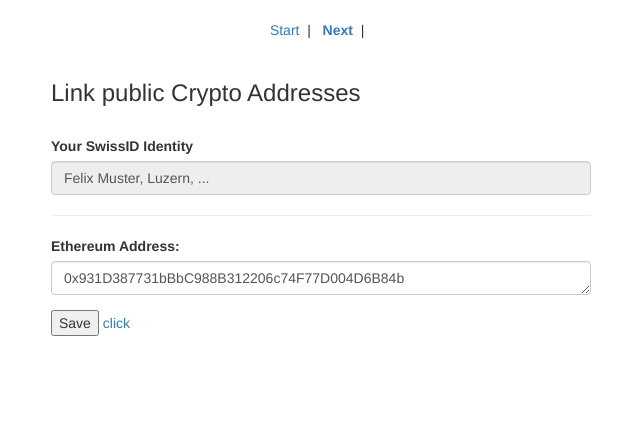
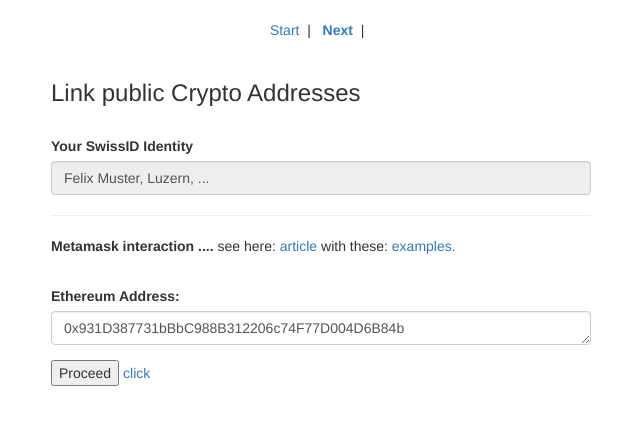
Before and after one commit to TopSoftwareGuru/cbproxy, a plain HTML site: page prototype2019/crypto1.html in a window 1280 px wide. Shown: the whole page, without its empty margins (34-674 px from the left). Drawn offline with nearby package versions, Linux system fonts and the light colour scheme.

Commit message:
slightly modified

```diff
--- a/prototype2019/crypto1.html
+++ b/prototype2019/crypto1.html
@@ -36,14 +36,15 @@
     </div>
 
 <hr>
-
+<p><strong>Metamask interaction ....</strong> see here: <a href="https://medium.com/metamask/the-new-secure-way-to-sign-data-in-your-browser-6af9dd2a1527">article</a> with these: <a href="https://danfinlay.github.io/js-eth-personal-sign-examples/">examples.</a></p>
+<br >
  <div class="form-group">
   <label for="comment">Ethereum Address:</label>
   <textarea class="form-control" rows="1" id="comment" value="0x931D387731bBbC988B312206c74F77D004D6B84b">0x931D387731bBbC988B312206c74F77D004D6B84b</textarea>
 </div>
 
 
-<button onclick="">Save</button>
+<button onclick="">Proceed</button>
 <a href="crypto2.html">click</a>
 
 
```
Also changed, not shown: prototype2019/crypto0.html (+1 -1 lines), prototype2019/crypto2.html (+2 -1 lines).
